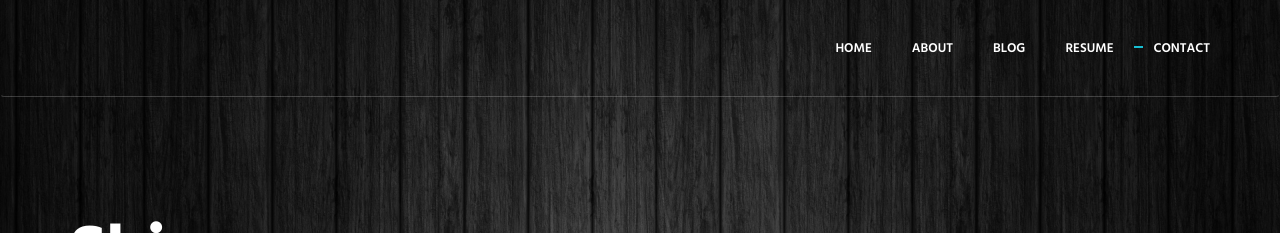
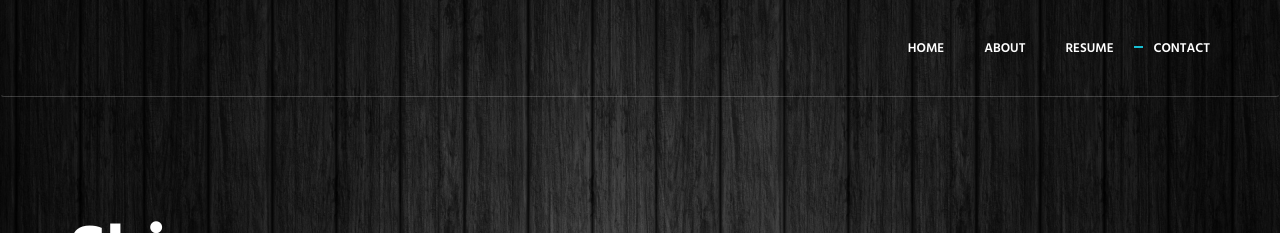
Before and after one commit to agarwalshivam/agarwalshivam.github.io, a Jekyll site: the page index.html, which Jekyll copies as it is, in a window 1280 px wide. Shown: the top 233 px of the page. Built offline with Jekyll 4.4.1, drawn with Linux system fonts in a browser that asks for light colours.

Commit message:
Update index.html

```diff
--- a/index.html
+++ b/index.html
@@ -47,7 +47,6 @@
                             <ul class="nav navbar-nav navbar-nav-right">
                                 <li class="js_nav-item nav-item"><a class="nav-item-child nav-item-hover" href="#body">Home</a></li>
                                 <li class="js_nav-item nav-item"><a class="nav-item-child nav-item-hover" href="#about">About</a></li>
-                                <li class="js_nav-item nav-item"><a class="nav-item-child nav-item-hover" href="blog/_site/index.html">Blog</a></li>
                                 <li class="js_nav-item nav-item"><a class="nav-item-child nav-item-hover" href="docs/resume_shivam_agarwal.pdf">Resume</a></li>
                                 <li class="js_nav-item nav-item"><a class="nav-item-child nav-item-hover" href="#contact">Contact</a></li>
                             </ul>
```
